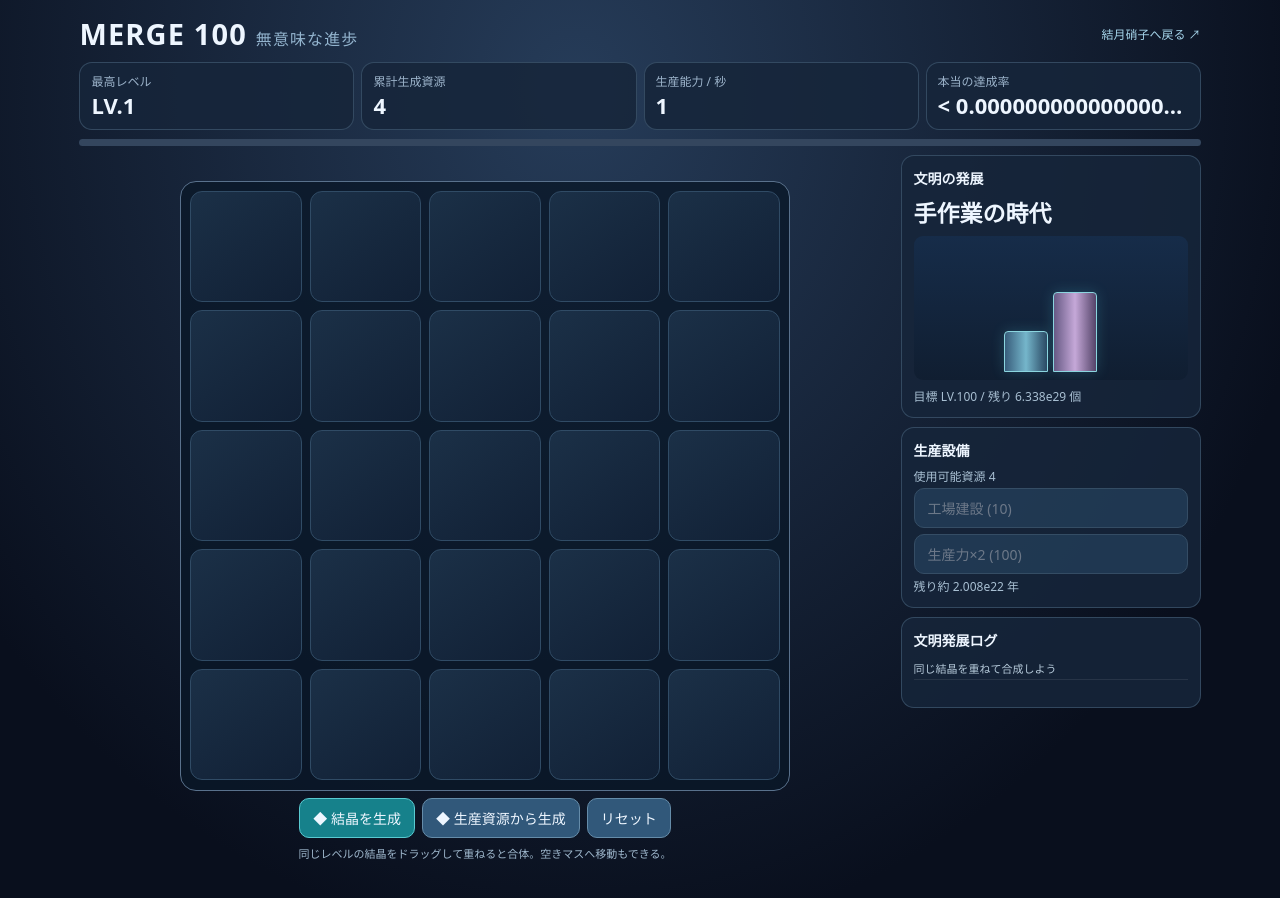
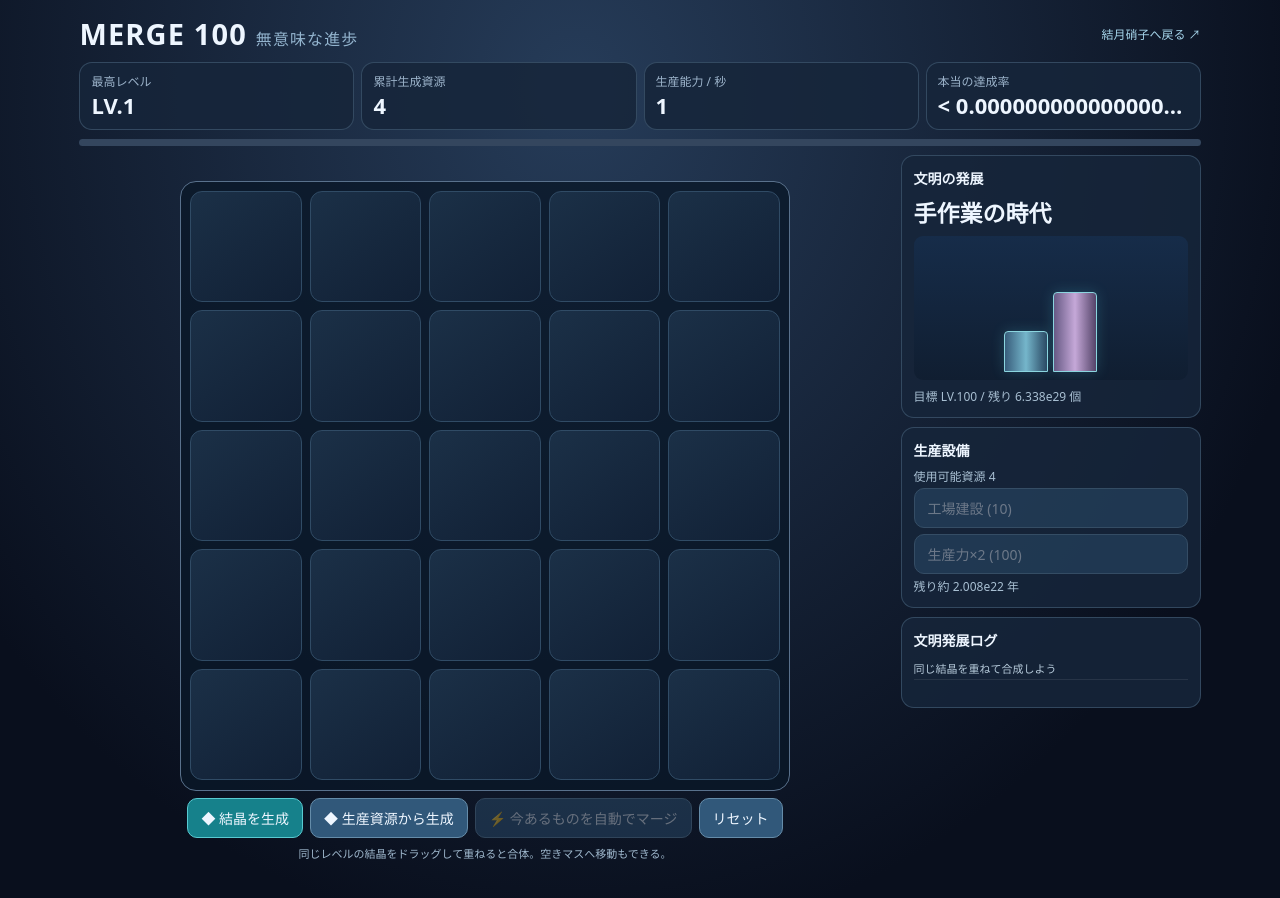
Before and after one commit to yuduki-glass/yuduki-glass.github.io, a Jekyll site: the page site/games/merge-100.html, which Jekyll copies as it is, in a window 1280 px wide. Built offline with Jekyll 4.4.1, drawn with Linux system fonts in a browser that asks for light colours.

Commit message:
Add one-click merge all available crystals

```diff
--- a/site/games/merge-100.html
+++ b/site/games/merge-100.html
@@ -6,7 +6,7 @@
 <header><h1>MERGE 100 <small>無意味な進歩</small></h1><a class="back" href="/">結月硝子へ戻る ↗</a></header>
 <div class="stats"><div class="stat"><label>最高レベル</label><b id="highest">LV.1</b></div><div class="stat"><label>累計生成資源</label><b id="total">0</b></div><div class="stat"><label>生産能力 / 秒</label><b id="rate">1</b></div><div class="stat"><label>本当の達成率</label><b id="percent">0%</b></div></div>
 <div class="progress"><div id="fill"></div></div>
-<div class="play"><div class="boardbox"><div id="board" class="board" aria-label="マージ盤面"></div><div class="controls"><button class="btn primary" id="spawn">◆ 結晶を生成</button><button class="btn" id="collect">◆ 生産資源から生成</button><button class="btn" id="reset">リセット</button></div><div class="hint">同じレベルの結晶をドラッグして重ねると合体。空きマスへ移動もできる。</div></div>
+<div class="play"><div class="boardbox"><div id="board" class="board" aria-label="マージ盤面"></div><div class="controls"><button class="btn primary" id="spawn">◆ 結晶を生成</button><button class="btn" id="collect">◆ 生産資源から生成</button><button class="btn" id="mergeNow">⚡ 今あるものを自動でマージ</button><button class="btn" id="reset">リセット</button></div><div class="hint">同じレベルの結晶をドラッグして重ねると合体。空きマスへ移動もできる。</div></div>
 <aside class="side"><section class="panel"><h2>文明の発展</h2><div id="stage" class="big">手作業の時代</div><div id="city" class="visual"></div><div class="muted" id="remaining">目標までの距離を計算中</div></section><section class="panel"><h2>生産設備</h2><div class="muted" id="bank">資源 0</div><button class="btn" id="buy">工場を建設</button><button class="btn" id="upgrade">生産力を2倍</button><div class="muted" id="time"></div></section><section class="panel logpanel"><h2>文明発展ログ</h2><div class="log" id="log"></div></section></aside></div></div>
 <script>
 (()=>{'use strict';
@@ -20,13 +20,14 @@
 function crystal(n){let hue=(185+n*23)%360,shape=n%4,points=shape===0?'50,2 93,25 85,77 50,98 15,77 7,25':shape===1?'50,2 85,15 98,50 85,85 50,98 15,85 2,50 15,15':shape===2?'50,2 94,78 6,78':'50,1 76,25 99,50 76,75 50,99 24,75 1,50 24,25';return '<svg viewBox="0 0 100 100" aria-hidden="true"><defs><linearGradient id="g'+n+'" x1="0" x2="1" y1="0" y2="1"><stop stop-color="hsl('+hue+',95%,83%)"/><stop offset=".48" stop-color="hsl('+hue+',75%,52%)"/><stop offset="1" stop-color="hsl('+hue+',75%,22%)"/></linearGradient></defs><polygon points="'+points+'" fill="url(#g'+n+')" stroke="hsl('+hue+',90%,80%)" stroke-width="3"/><path d="M50 7 L50 92 M12 45 L50 25 L87 45" fill="none" stroke="#ffffff" stroke-opacity=".32" stroke-width="3"/></svg>'}
 function tile(n){return '<div class="tile">'+crystal(n)+'<span>LV.'+n+'</span></div>'}
 function stage(){return highest>=90?'宇宙全域':highest>=70?'銀河文明':highest>=50?'恒星間文明':highest>=40?'惑星文明':highest>=30?'工業国家':highest>=20?'自動化都市':highest>=10?'工業都市':'手作業の時代'}
-function render(){let root=$('board');root.innerHTML=board.map((n,i)=>'<div class="cell" data-i="'+i+'">'+(n?tile(n):'')+'</div>').join('');$('highest').textContent='LV.'+highest;$('total').textContent=short(total);$('rate').textContent=short(rate());let scaled=total*1000000000000000000n/GOAL,pct=Number(scaled)/1e16;$('percent').textContent=pct?pct.toPrecision(4)+'%':'< 0.0000000000000001%';$('fill').style.width=Math.min(100,pct)+'%';$('stage').textContent=stage();$('bank').textContent='使用可能資源 '+short(bank);$('buy').textContent='工場建設 ('+short(cost())+')';$('upgrade').textContent='生産力×2 ('+short(upcost())+')';$('buy').disabled=bank<cost();$('upgrade').disabled=bank<upcost();$('collect').disabled=bank<1n||!board.includes(0);$('spawn').disabled=!board.includes(0);let years=(GOAL>total?GOAL-total:0n)/rate()/31556952n;$('time').textContent='残り約 '+short(years)+' 年';$('remaining').textContent='目標 LV.100 / 残り '+short(GOAL>total?GOAL-total:0n)+' 個';let city=$('city');city.innerHTML='';let count=Math.min(12,2+Math.floor(highest/5));for(let i=0;i<count;i++){let e=document.createElement('div');e.className='tower';e.style.height=(25+(i*31+highest*7)%70)+'%';city.append(e)}}
+function render(){let root=$('board');root.innerHTML=board.map((n,i)=>'<div class="cell" data-i="'+i+'">'+(n?tile(n):'')+'</div>').join('');$('highest').textContent='LV.'+highest;$('total').textContent=short(total);$('rate').textContent=short(rate());let scaled=total*1000000000000000000n/GOAL,pct=Number(scaled)/1e16;$('percent').textContent=pct?pct.toPrecision(4)+'%':'< 0.0000000000000001%';$('fill').style.width=Math.min(100,pct)+'%';$('stage').textContent=stage();$('bank').textContent='使用可能資源 '+short(bank);$('buy').textContent='工場建設 ('+short(cost())+')';$('upgrade').textContent='生産力×2 ('+short(upcost())+')';$('buy').disabled=bank<cost();$('upgrade').disabled=bank<upcost();$('collect').disabled=bank<1n||!board.includes(0);$('spawn').disabled=!board.includes(0);let years=(GOAL>total?GOAL-total:0n)/rate()/31556952n;$('time').textContent='残り約 '+short(years)+' 年';$('remaining').textContent='目標 LV.100 / 残り '+short(GOAL>total?GOAL-total:0n)+' 個';$('mergeNow').disabled=!board.some((n,i)=>n>0&&n<100&&board.indexOf(n,i+1)>=0);let city=$('city');city.innerHTML='';let count=Math.min(12,2+Math.floor(highest/5));for(let i=0;i<count;i++){let e=document.createElement('div');e.className='tower';e.style.height=(25+(i*31+highest*7)%70)+'%';city.append(e)}}
 function put(n,paid){let i=board.indexOf(0);if(i<0){toast('盤面がいっぱい。結晶を合成してね');return false}board[i]=n;if(!paid){total+=1n;bank+=1n}render();save();return true}
+function mergeAvailable(){let count=0;for(let level=1;level<100;level++){while(true){let first=board.indexOf(level);if(first<0)break;let second=board.indexOf(level,first+1);if(second<0)break;board[first]=level+1;board[second]=0;count++;if(level+1>highest){highest=level+1;log('LV.'+highest+' に到達。')}}}if(count){log('盤面の結晶を '+count+' 回、自動合成');toast(count+' 回マージしたよ')}else toast('合成できる結晶がない');render();save()}
 function merge(from,to){if(from===to||board[from]===0)return;let a=board[from],b=board[to];if(b===0){board[to]=a;board[from]=0}else if(a===b&&a<100){board[from]=0;board[to]=a+1;if(a+1>highest){highest=a+1;log('LV.'+highest+' 到達。まだ先は長い。');if(highest%10===0)toast('文明が発展！ '+stage())}requestAnimationFrame(()=>{let c=$('board').children[to];if(c){let e=document.createElement('div');e.className='burst';c.append(e);setTimeout(()=>e.remove(),600)}})}else{toast('同じレベル同士で合成できる')}render();save()}
 const root=$('board');root.addEventListener('pointerdown',e=>{let cell=e.target.closest('.cell');if(!cell)return;let from=Number(cell.dataset.i);if(!board[from])return;e.preventDefault();drag={from,id:e.pointerId};root.setPointerCapture(e.pointerId);let g=document.createElement('div');g.className='ghost';g.innerHTML=tile(board[from]);document.body.append(g);drag.ghost=g;moveGhost(e);cell.querySelector('.tile')?.classList.add('dragging')});
 function moveGhost(e){if(!drag)return;drag.ghost.style.left=e.clientX+'px';drag.ghost.style.top=e.clientY+'px';document.querySelectorAll('.cell.target,.cell.invalid').forEach(c=>c.classList.remove('target','invalid'));let dest=document.elementFromPoint(e.clientX,e.clientY)?.closest('.cell');if(dest){let i=Number(dest.dataset.i);if(i!==drag.from)dest.classList.add(board[i]===0||board[i]===board[drag.from]?'target':'invalid')}}
 root.addEventListener('pointermove',moveGhost);function end(e){if(!drag)return;let from=drag.from;drag.ghost.remove();drag=null;let dest=document.elementFromPoint(e.clientX,e.clientY)?.closest('.cell');if(dest&&root.contains(dest))merge(from,Number(dest.dataset.i));else render()}root.addEventListener('pointerup',end);root.addEventListener('pointercancel',end);
-$('spawn').onclick=()=>put(1,false);$('collect').onclick=()=>{if(bank>=1n&&board.includes(0)){bank--;put(1,true)}};$('buy').onclick=()=>{if(bank<cost())return;bank-=cost();machines++;log('工場を建設。毎秒生産 '+short(rate()));render();save()};$('upgrade').onclick=()=>{if(bank<upcost())return;bank-=upcost();power++;log('生産能力が2倍に。');render();save()};$('reset').onclick=()=>{if(confirm('進行状況をすべて初期化する？')){localStorage.removeItem(KEY);location.reload()}};
+$('mergeNow').onclick=mergeAvailable;$('spawn').onclick=()=>put(1,false);$('collect').onclick=()=>{if(bank>=1n&&board.includes(0)){bank--;put(1,true)}};$('buy').onclick=()=>{if(bank<cost())return;bank-=cost();machines++;log('工場を建設。毎秒生産 '+short(rate()));render();save()};$('upgrade').onclick=()=>{if(bank<upcost())return;bank-=upcost();power++;log('生産能力が2倍に。');render();save()};$('reset').onclick=()=>{if(confirm('進行状況をすべて初期化する？')){localStorage.removeItem(KEY);location.reload()}};
 render();log('同じ結晶を重ねて合成しよう');setInterval(()=>{let r=rate();bank+=r;total+=r;if(++tick%5===0)save();render()},1000);window.addEventListener('pagehide',save);
 })();
 </script></body></html>
```
